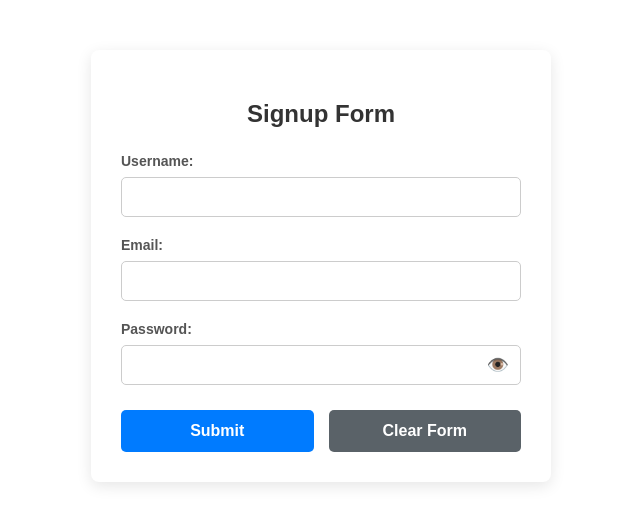
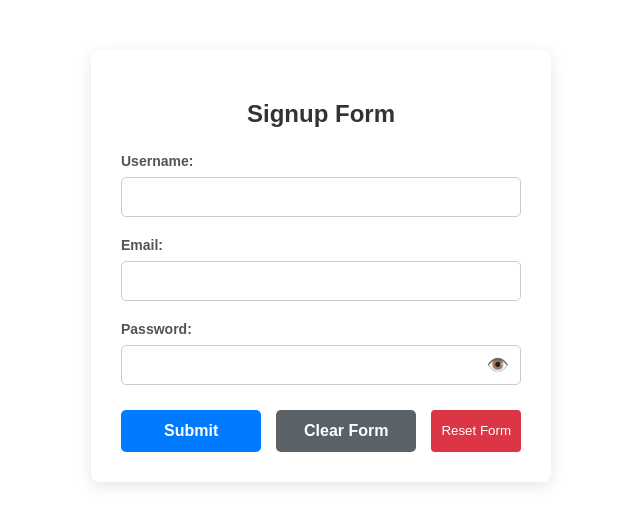
Before and after one commit to sarmad-sqa/my-first-react-cicd, a React (Create React App) app: page / in a window 1280 px wide. Shown: the top 524 px of the page, without its empty margins (319-959 px from the left). Built offline with nearby package versions, Linux system fonts and the light colour scheme.

Commit message:
Added reset button in Branch-A

```diff
--- a/src/App.js
+++ b/src/App.js
@@ -187,6 +187,9 @@ function App() {
           <button type="button" onClick={handleClear} style={styles.clearBtn}>
             Clear Form
           </button>
+          <button type="button" style={{ cursor: 'pointer', padding: '10px', background: '#dc3545', color: 'white', border: 'none', borderRadius: '4px' }}>
+  Reset Form
+</button>
         </div>
 
       </form>
```
